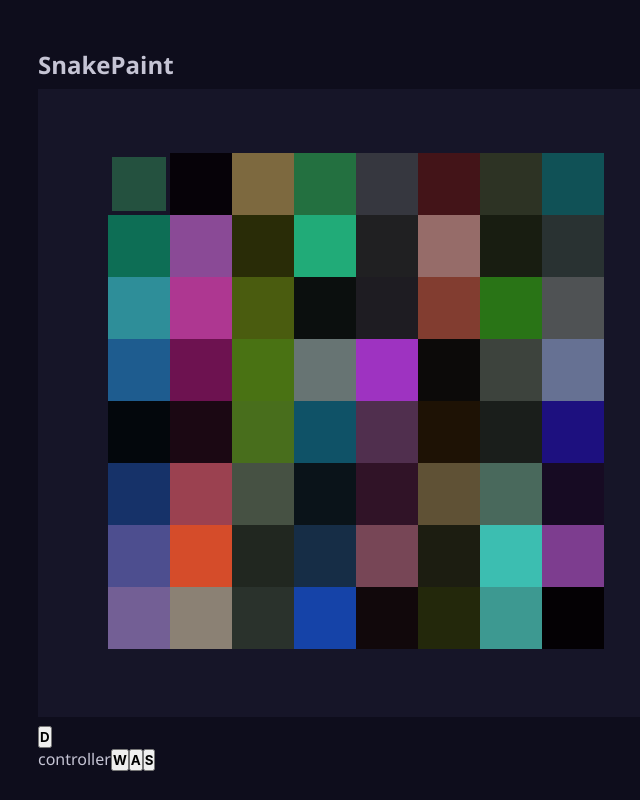
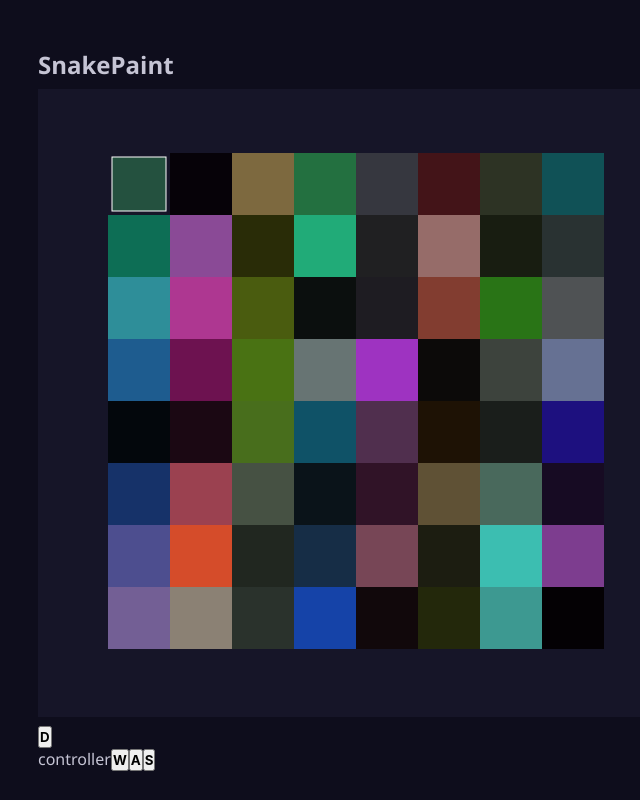
Before and after one commit to didup/pixel-canvas, a React (Vite) app: page / in a window 1280 px wide. Shown: the whole page, without its empty margins (282-922 px from the left). Built offline with nearby package versions, Linux system fonts and the light colour scheme.

Commit message:
minor bugfix: cursor wouldn't move past row-end

```diff
--- a/src/snake-paint/SnakePaint.tsx
+++ b/src/snake-paint/SnakePaint.tsx
@@ -53,7 +53,7 @@ function Controls() {
       case "s":
         return `${rowIndex}:${columnIndex !== maxIndex - 1 ? columnIndex + 1 : 0}`;
       case "d":
-        return `${rowIndex !== maxIndex - 1 ? rowIndex + 1 : maxIndex - 1}:${columnIndex}`;
+        return `${rowIndex !== maxIndex - 1 ? rowIndex + 1 : 0}:${columnIndex}`;
       case "w":
         return `${rowIndex}:${(columnIndex !== 0 ? columnIndex : maxIndex) - 1}`;
       default:
@@ -138,7 +138,11 @@ function SVGCanvas() {
               y={y}
               width={el.id === canvas.selected ? pixelSize - 8 : pixelSize}
               height={el.id === canvas.selected ? pixelSize - 8 : pixelSize}
-              style={{ fill: el.color, opacity: el.opacity }}
+              style={{
+                fill: el.color,
+                opacity: el.opacity,
+                stroke: el.id === canvas.selected ? "white" : "none",
+              }}
               key={el.id}
               id={el.id}
             />
```
